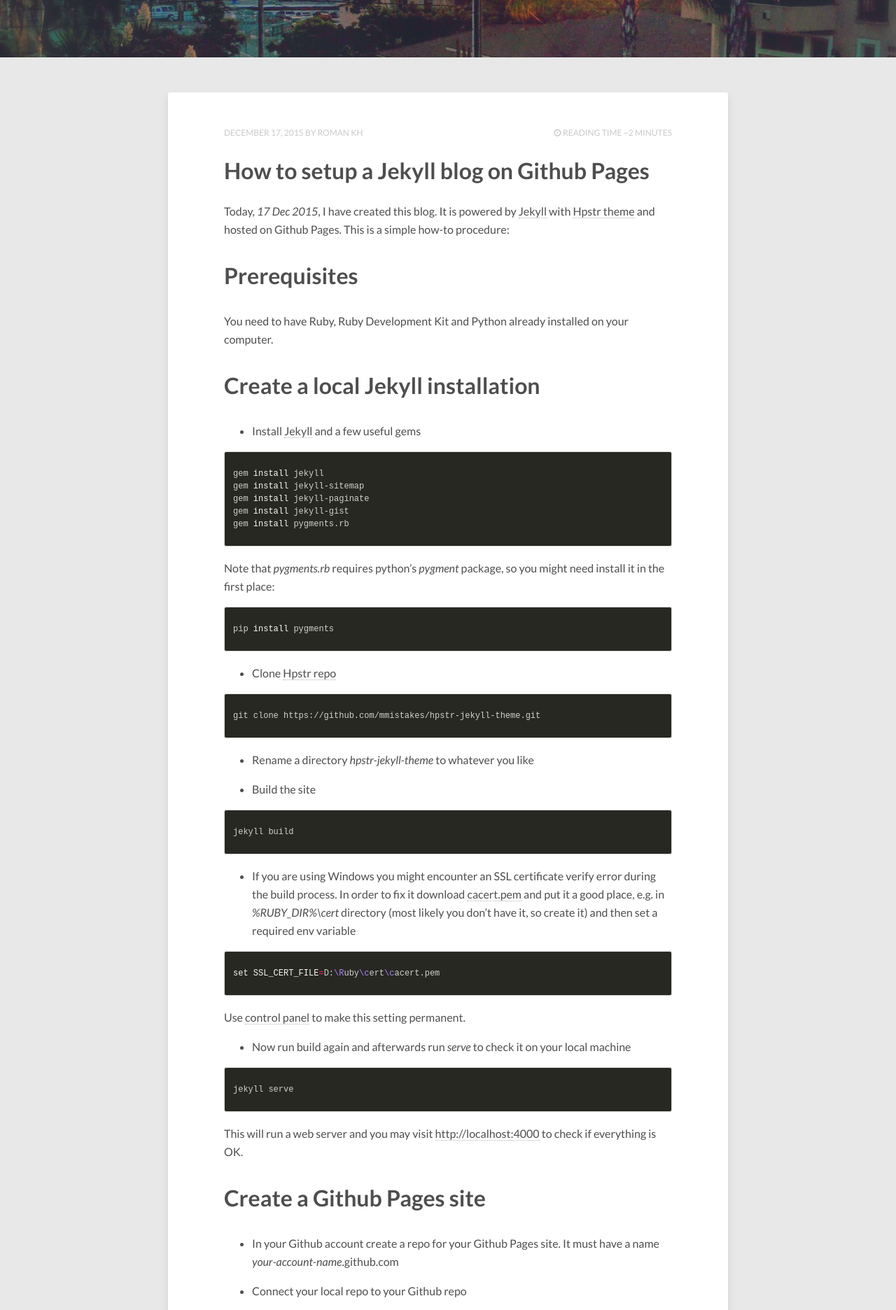
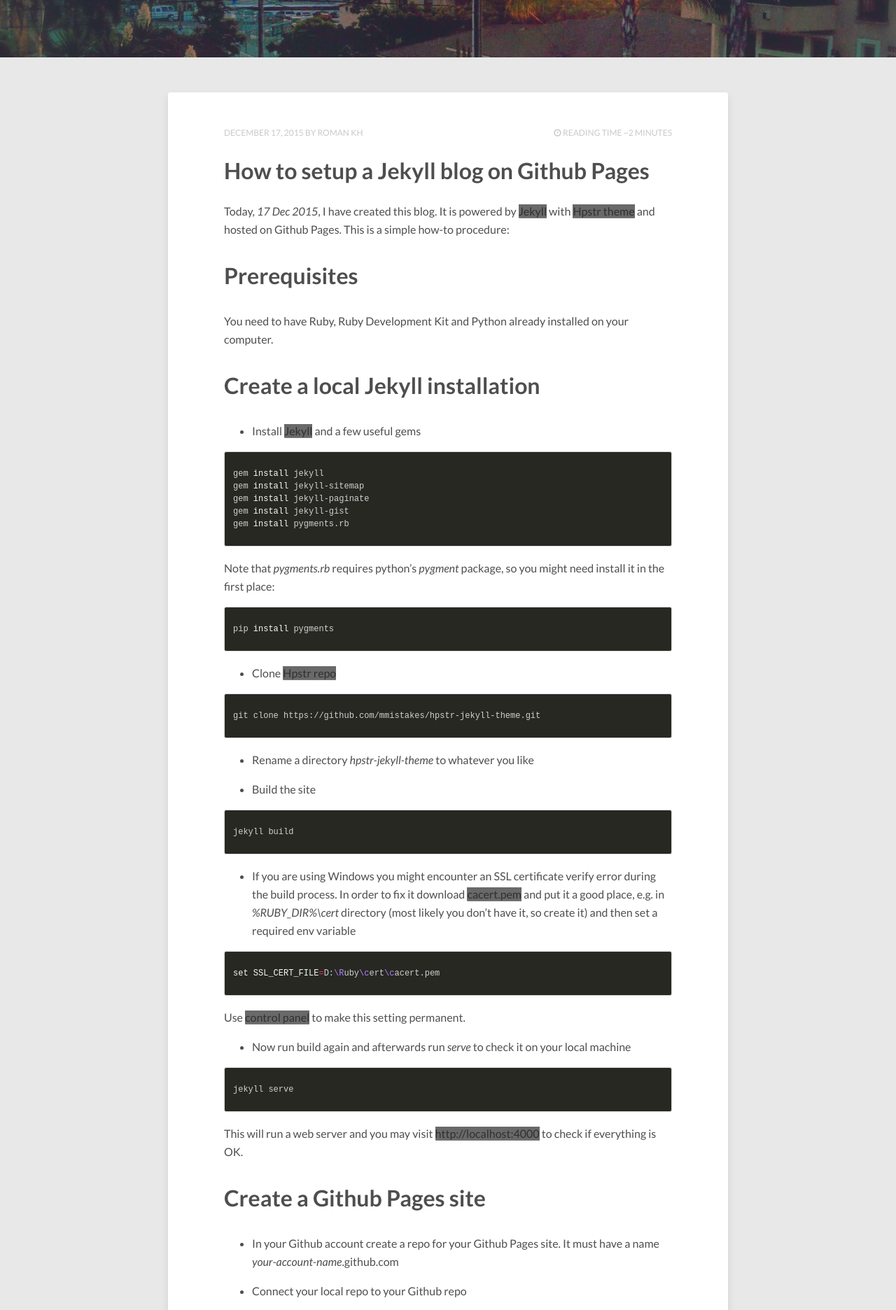
Before and after one commit to roman-kh/roman-kh.github.com, a Jekyll site: the page built from index.html, in a window 1280 px wide. Shown: the part 318-2190 px from the top of the page at 70% size. Built offline with Jekyll 4.4.1, drawn with Linux system fonts in a browser that asks for light colours; nearby versions of some CDN libraries; the list of posts is cut into pages by our own code.

Commit message:
the first post

```diff
--- a/_sass/_page.scss
+++ b/_sass/_page.scss
@@ -19,6 +19,7 @@
 	// Dotted line underlines for links
 	p > a,
 	li > a {
+		background-color: darken($body-color, 50);
 		border-bottom: 1px dotted lighten($link-color, 50);
 		&:hover {
 			border-bottom-style: solid;
```
